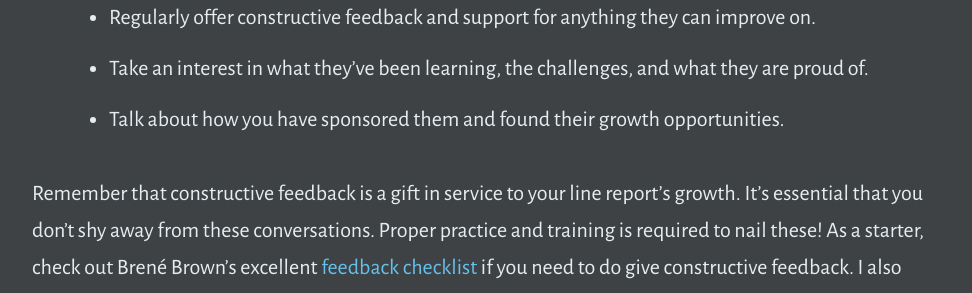
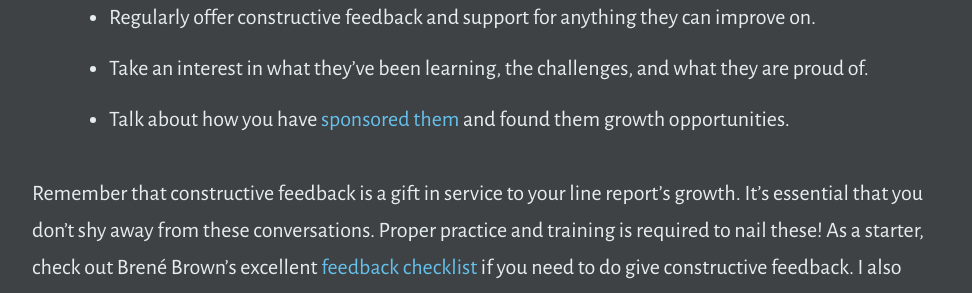
Before and after one commit to outragedpinkracoon/outragedpinkracoon.github.io, a Jekyll site: the page built from _posts/2022-06-06-braving-trust-in-one-to-ones.md, in a window 1280 px wide and 900 px high, scrolled down 3251 px. Shown: the part 152-445 px from the top of the window, without its empty margins (149-1121 px from the left). Built offline with Jekyll 4.4.1, drawn with Linux system fonts in a browser that asks for light colours.

Commit message:
Adds link to Better Allies

```diff
--- a/_posts/2022-06-06-braving-trust-in-one-to-ones.md
+++ b/_posts/2022-06-06-braving-trust-in-one-to-ones.md
@@ -49,7 +49,7 @@ It's easy to profess to be a great manager, but it's tough to _be_ a great manag
 * Regularly give specific praise about things they have done well.
 * Regularly offer constructive feedback and support for anything they can improve on.
 * Take an interest in what they've been learning, the challenges, and what they are proud of.
-* Talk about how you have sponsored them and found their growth opportunities.
+* Talk about how you have [sponsored them](https://betterallies.medium.com/5-things-allies-can-do-to-sponsor-coworkers-from-underrepresented-groups-266cd512e289) and found them growth opportunities.
 
 Remember that constructive feedback is a gift in service to your line report’s growth. It's essential that you don't shy away from these conversations. Proper practice and training is required to nail these! As a starter, check out Brené Brown's excellent [feedback checklist](https://daretolead.brenebrown.com/wp-content/uploads/2021/09/DaringFeedback-EngagedFeedbackChecklist11.pdf) if you need to do give constructive feedback. I also recommend reading [Radical Candor](https://www.wob.com/en-gb/books/kim-scott/radical-candor/9781529038347) by Kim Scott or my [related blog](https://outragedpinkracoon.com/2018/03/18/radically-candid-programming.html) for a summary.
 
```
